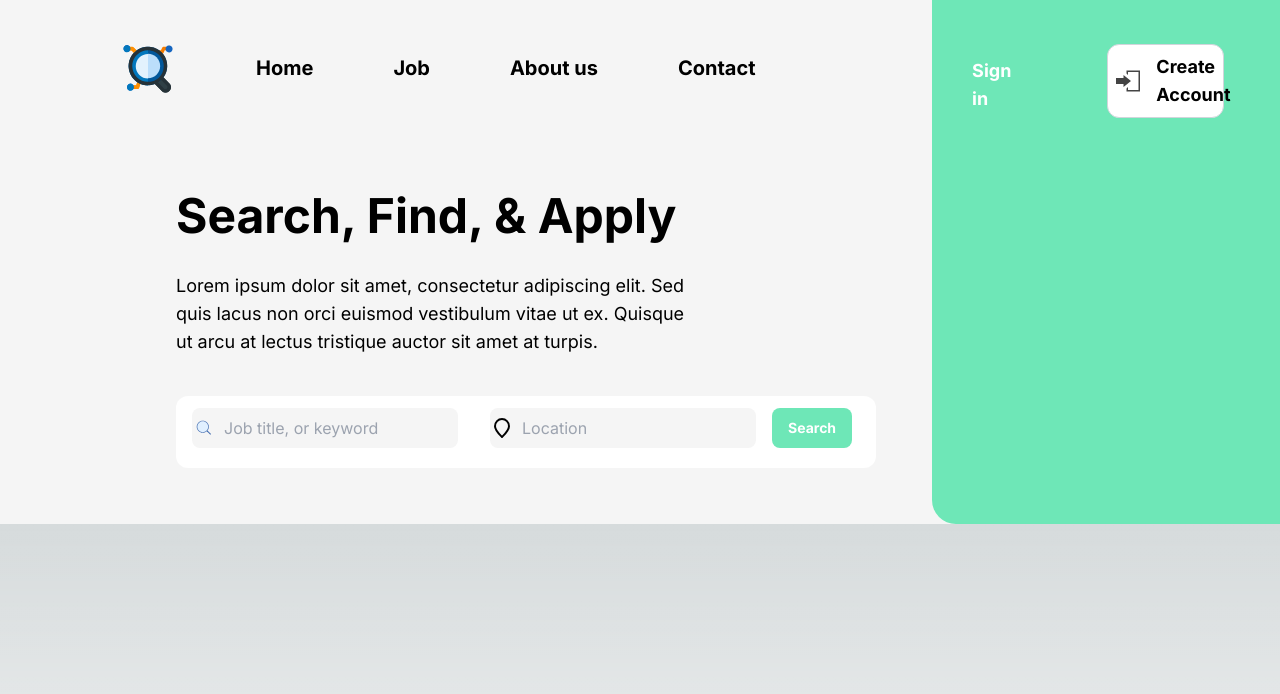
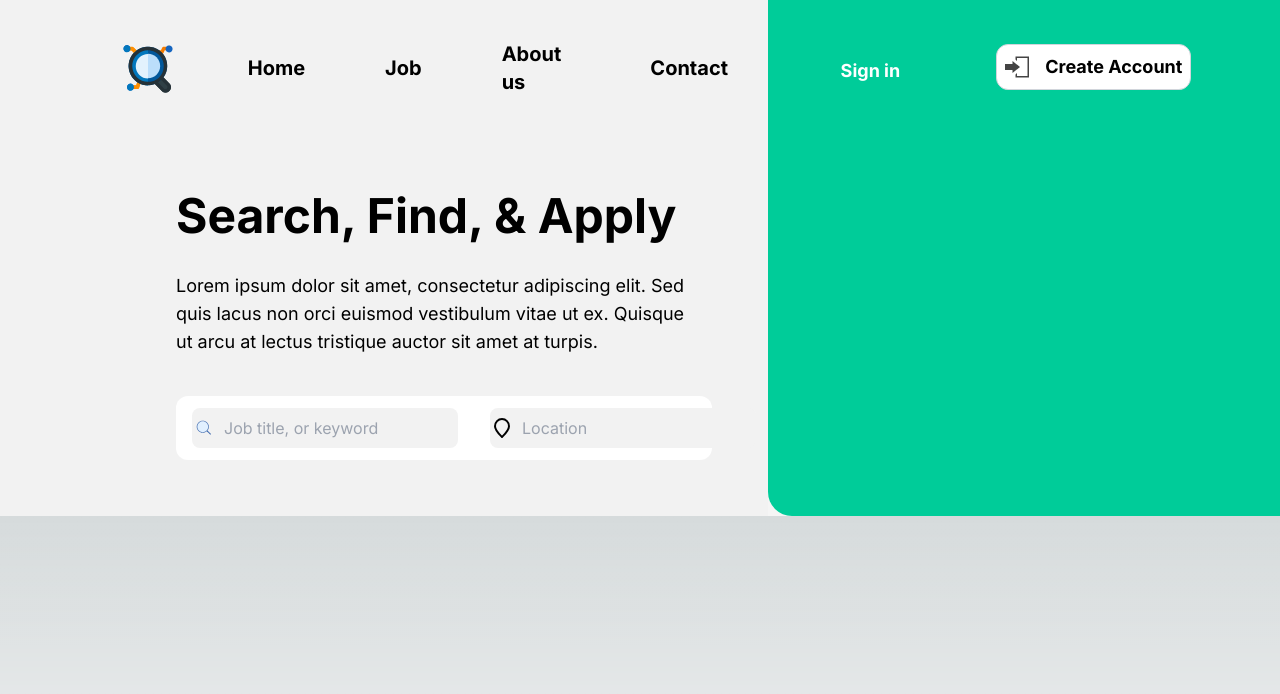
Before and after one commit to GeorgeElHajj/Designed_exercise, a Next.js app: page / in a window 1280 px wide. Shown: the top 694 px of the page. Built offline with nearby package versions, Linux system fonts and the light colour scheme.

Commit message:
first section edit

```diff
--- a/app/page.js
+++ b/app/page.js
@@ -2,12 +2,10 @@ import NavSearch from "@/components/NavSearch";
 import SignIn from "@/components/SignIn";
 
 export default function Home() {
-  return (
-    <>
-    <div className="flex flex-row bg-neutral-100 ">
-    <NavSearch />
-    <SignIn />
-    </div>
-    </>
-  );
+    return (
+        <div className="flex flex-row bg-neutral-100 2xl:container mx-auto">
+            <NavSearch />
+            <SignIn />
+        </div>
+    );
 }
--- a/components/NavSearch.jsx
+++ b/components/NavSearch.jsx
@@ -1,35 +1,35 @@
 import Link from "next/link";
+
 export default function NavSearch() {
     return (
-        <div className="2xl:container mx-auto bg-neutral-100 ">
-            <nav className="flex flex-row  m-10 ">
-                <Link href="\"><img src="Logo.svg" alt="logo" className="w-14 h-14 mx-20" /></Link>
-                <ul className="flex flex-row items-center  p-0 list-none justify-center space-x-20">
-                    <li className=" text-xl font-bold"><Link href="#">Home</Link></li>
-                    <li className=" text-xl font-bold"><Link href="#">Job</Link></li>
-                    <li className=" text-xl font-bold"><Link href="#">About us</Link></li>
-                    <li className=" text-xl font-bold"><Link href="#">Contact</Link></li>
+        <div className=" bg-gr w-3/5">
+            <nav className="flex flex-row m-10">
+                <Link href="/"><img src="Logo.svg" alt="logo" className="w-14 h-14 mx-20" /></Link>
+                <ul className="flex flex-row items-center p-0 list-none justify-center space-x-20">
+                    <li className="text-xl font-bold"><Link href="#">Home</Link></li>
+                    <li className="text-xl font-bold"><Link href="#">Job</Link></li>
+                    <li className="text-xl font-bold"><Link href="#">About us</Link></li>
+                    <li className="text-xl font-bold"><Link href="#">Contact</Link></li>
                 </ul>
             </nav>
             <div className="flex flex-col mt-24 ml-44">
-                <h1 className="text-5xl font-bold ">Search, Find, & Apply</h1>
-                <p className="mt-8 text-lg">Lorem ipsum dolor sit amet, consectetur adipiscing elit. Sed <br />
+                <h1 className="text-5xl font-bold">Search, Find, & Apply</h1>
+                <p className="mt-8 text-lg">
+                    Lorem ipsum dolor sit amet, consectetur adipiscing elit. Sed <br />
                     quis lacus non orci euismod vestibulum vitae ut ex. Quisque <br />
-                    ut arcu at lectus tristique auctor sit amet at turpis.</p>
-                <form className="flex flex-row mt-10 bg-white mb-14 rounded-xl ">
-                    <div className="relative  py-3 px-4 mb-2 ">
-                        <input type="search" placeholder="Job title, or keyword" className="py-2 pl-8 rounded-lg bg-neutral-100 " />
+                    ut arcu at lectus tristique auctor sit amet at turpis.
+                </p>
+                <form className="flex flex-row mt-10 bg-white mb-14 rounded-xl justify-start mr-14">
+                    <div className="relative py-3 px-4  ">
+                        <input type="search" placeholder="Job title, or keyword" className="py-2 pl-8 rounded-lg bg-gr" />
                         <img src="search.svg" alt="Search Icon" className="absolute left-4 top-1/2 transform -translate-y-1/2 h-6 w-6" />
                     </div>
-                    <div className="relative  py-3 px-4 mb-2">
-                        <input type="text" placeholder="Location" className="py-2 pl-8  rounded-lg bg-neutral-100 "/>
+                    <div className="relative py-3 px-4 ">
+                        <input type="text" placeholder="Location" className="py-2 pl-8 rounded-lg bg-gr" />
                         <img src="location.svg" alt="Location Icon" className="absolute left-4 top-1/2 transform -translate-y-1/2 h-6 w-6" />
                     </div>
-                    <button type="submit" className="bg-emerald-300 text-white font-bold py-2 px-4 rounded-lg text-sm h-10 mt-3 mr-6">Search</button>
+                    <button type="submit" className="bg-gg text-white font-bold py-2 px-4 rounded-lg text-sm h-10 mt-3 ">Search</button>
                 </form>
-
-
-
             </div>
         </div>
     );
--- a/components/SignIn.jsx
+++ b/components/SignIn.jsx
@@ -1,22 +1,18 @@
 import Link from "next/link";
 export default function SignIn() {
     return (
-        <div className="ml-14 bg-emerald-300 w-full h-auto rounded-bl-3xl" >
-            <nav className="flex flex-row  m-10 justify-center mt-8">
-                <ul className="flex flex-row items-center  p-0 list-none justify-center space-x-20">
-                    <li className=" text-lg font-bold text-white"><Link href="#">Sign in</Link></li>
-                    <div className="relative py-3 px-4 mb-2 ">
+        <div className="bg-gg h-auto rounded-bl-3xl w-2/5">
+            <nav className="flex flex-row m-10 justify-center mt-8">
+                <ul className="flex flex-row items-center p-0 list-none justify-center space-x-20">
+                    <li className="text-lg font-bold text-white"><Link href="#">Sign in</Link></li>
+                    <div className="relative py-3 px-4 mb-2">
                         <li className="text-lg bg-white rounded-xl flex items-center border border-gray-300">
                             <img src="sign-in.svg" alt="Sign In Icon" className="h-6 w-6 ml-2" />
                             <Link href="#" className="ml-2 p-2 font-bold">Create Account</Link>
                         </li>
                     </div>
-
                 </ul>
             </nav>
-
-
         </div>
-
-    )
-};
+    );
+}
--- a/tailwind.config.js
+++ b/tailwind.config.js
@@ -12,6 +12,10 @@ module.exports = {
         "gradient-conic":
           "conic-gradient(from 180deg at 50% 50%, var(--tw-gradient-stops))",
       },
+      colors:{
+        'gg':"#00CC99",
+        'gr':'#f2f2f2'
+      },
     },
   },
   plugins: [],
```
